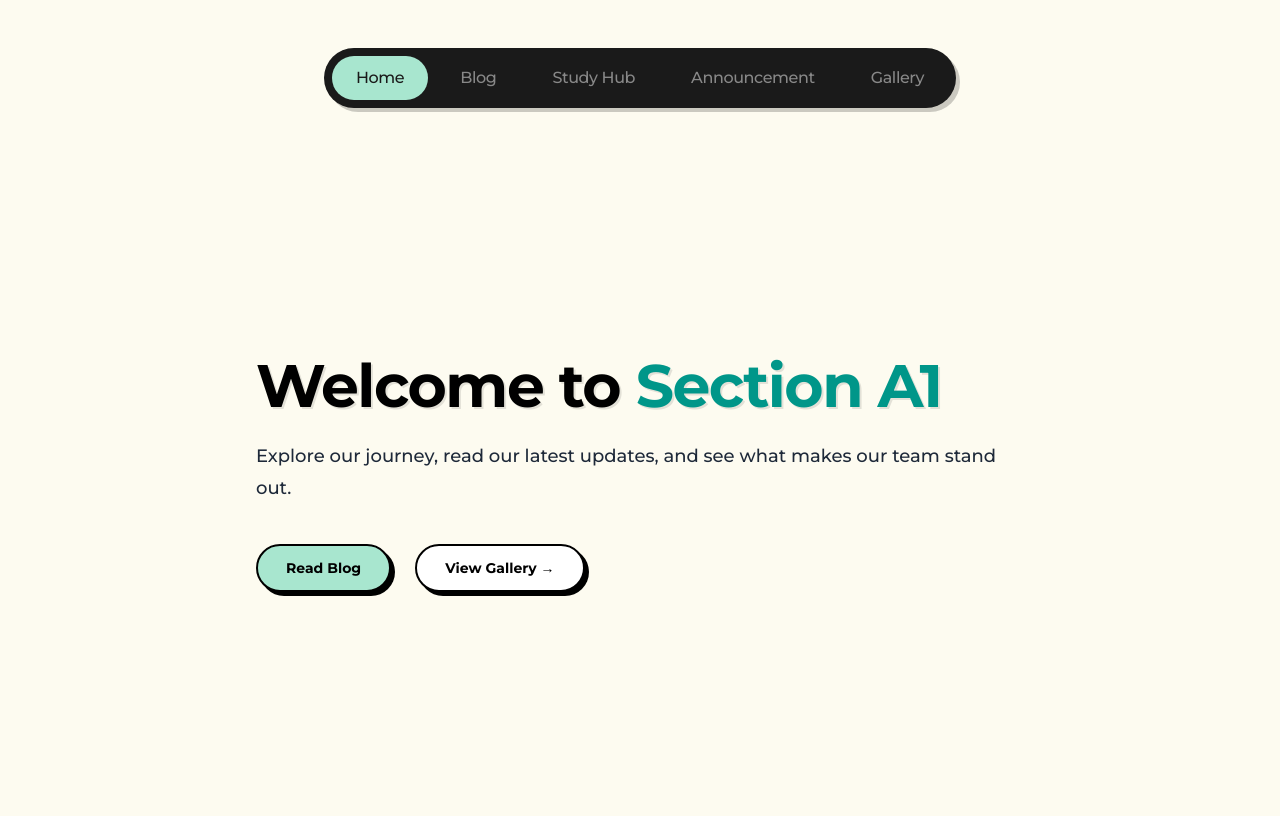
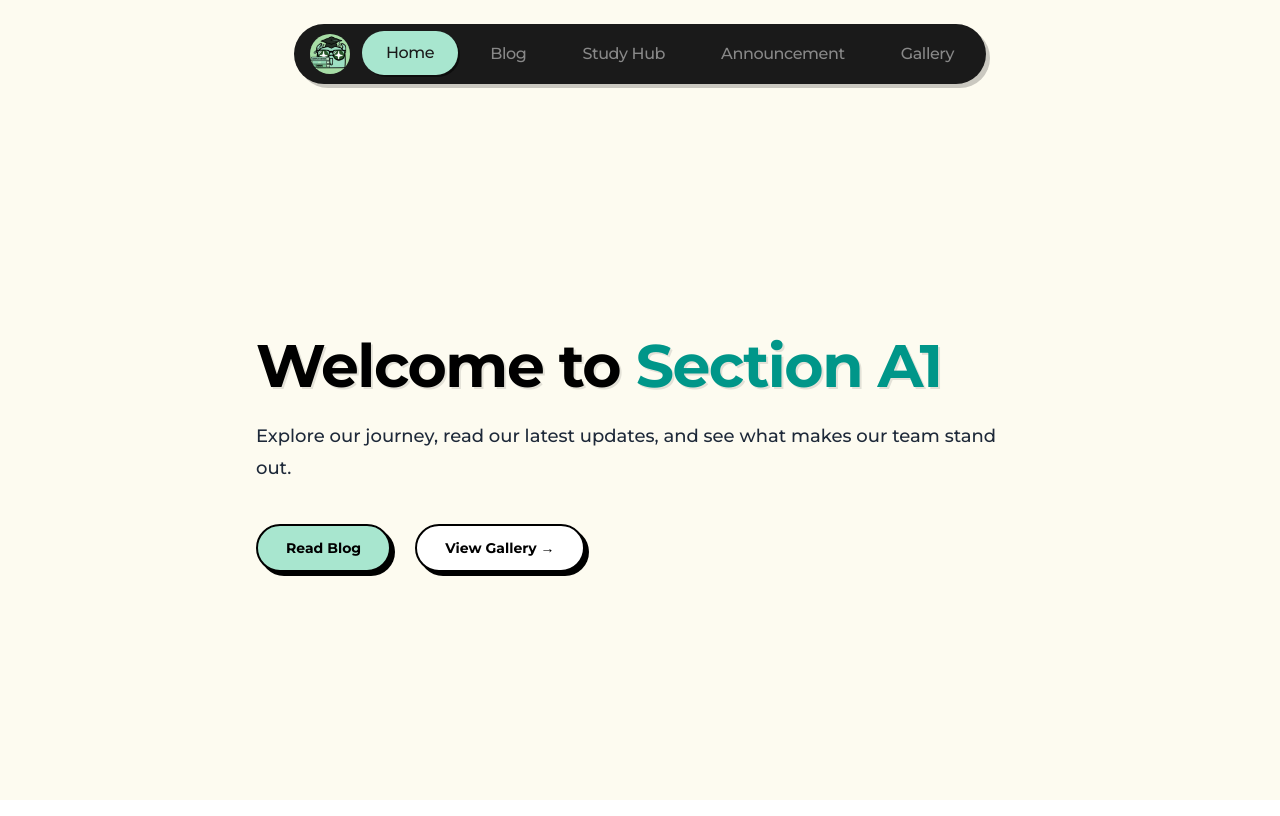
Before and after one commit to vynride/technicalcup-A1, a Next.js app: page / in a window 1280 px wide. Built offline with nearby package versions, Linux system fonts and the light colour scheme.

Commit message:
feat: add mascot

```diff
--- a/app/blog/page.js
+++ b/app/blog/page.js
@@ -1,4 +1,3 @@
-import Navbar from '@/components/Navbar';
 import Timeline from '@/components/Timeline';
 import { events } from '@/data/events';
 
@@ -9,10 +8,10 @@ export const metadata = {
 
 export default function Blog() {
   return (
-    <div className="min-h-screen bg-[#FDFBF0] text-black font-sans">
+    <div className="min-h-screen bg-[#FDFBF0] text-black font-sans pt-24">
       {/* Wrapper to handle navbar positioning if it's fixed, or just consistent padding */}
       <div className="max-w-7xl mx-auto px-6 lg:px-8 py-6">
-        <Navbar />
+
         <div className="mt-16 sm:mt-20">
             <h2 className="text-4xl sm:text-5xl font-black text-center mb-10 tracking-tight text-black uppercase drop-shadow-[2px_2px_0px_rgba(0,0,0,0.5)]">Our Journey</h2>
             <Timeline events={events} />
--- a/app/layout.js
+++ b/app/layout.js
@@ -1,4 +1,5 @@
 import { Montserrat } from "next/font/google";
+import Navbar from "@/components/Navbar";
 import "./globals.css";
 import SmoothScrolling from "@/components/SmoothScrolling";
 
@@ -22,6 +23,7 @@ export default function RootLayout({ children }) {
   return (
     <html lang="en">
       <body className={`${montserrat.variable} antialiased`}>
+        <Navbar />
         <SmoothScrolling />
         {children}
       </body>
--- a/app/page.js
+++ b/app/page.js
@@ -1,12 +1,10 @@
-import Navbar from "@/components/Navbar";
 import Link from "next/link";
 
 export default function Home() {
   return (
-    <div className="min-h-screen bg-[#FDFBF0] text-black font-sans selection:bg-teal-300 selection:text-black">
-      <div className="relative isolate min-h-screen flex flex-col">
-        <div className="px-6 lg:px-8 pt-6 z-10">
-          <Navbar />
+    <div className="min-h-screen bg-[#FDFBF0] text-black font-sans selection:bg-teal-300 selection:text-black pt-28">
+      <div className="relative isolate flex flex-col">
+        <div className="px-6 lg:px-8 z-10">
         </div>
 
         <div className="mx-auto max-w-7xl px-6 py-32 sm:py-48 lg:px-8 lg:py-56 z-10">
--- a/app/studyhub/page.js
+++ b/app/studyhub/page.js
@@ -1,6 +1,5 @@
 import React from 'react';
 import { Calendar, Clock, BookOpen, CheckCircle, MoreHorizontal, Settings, Plus, ArrowUpRight } from 'lucide-react';
-import Navbar from '@/components/Navbar';
 
 const Box = ({ children, className = "" }) => (
   <div className={`p-5 rounded-[1.5rem] border-2 border-black shadow-[4px_4px_0px_0px_rgba(0,0,0,1)] hover:translate-x-[2px] hover:translate-y-[2px] hover:shadow-[2px_2px_0px_0px_rgba(0,0,0,1)] transition-all duration-200 ${className}`}>
@@ -16,8 +15,8 @@ const Filter = ({ label, active = false }) => (
 
 export default function Dashboard() {
   return (
-    <div className="min-h-screen bg-[#FFFDF8] p-4 md:p-8 font-[family-name:var(--font-montserrat)] text-black">
-      <Navbar />
+    <div className="min-h-screen bg-[#FFFDF8] p-4 md:p-8 pt-28 font-[family-name:var(--font-montserrat)] text-black">
+
       <header className="max-w-7xl mx-auto mb-8 flex flex-col sm:flex-row sm:items-center justify-between gap-4">
         <div className="flex items-center gap-4">
           <div className="w-12 h-12 rounded-full bg-black border-2 border-black text-white flex items-center justify-center font-bold text-lg shadow-[2px_2px_0px_0px_rgba(255,255,255,0.5)]">PG</div>
--- a/components/Navbar.jsx
+++ b/components/Navbar.jsx
@@ -1,6 +1,7 @@
 "use client";
 import React from 'react';
 import Link from 'next/link';
+import Image from 'next/image';
 import { usePathname } from 'next/navigation';
 
 const Navbar = () => {
@@ -15,18 +16,21 @@ const Navbar = () => {
     ];
 
     return (
-        <header className="flex justify-center items-center py-6 w-full z-20 relative">
-            <nav className="bg-[#1A1A1A] rounded-full px-2 py-2 flex gap-2 shadow-[4px_4px_0px_0px_rgba(0,0,0,0.2)]">
+        <header className="fixed top-0 left-0 right-0 z-50 flex justify-center pt-6 pb-2 pointer-events-none">
+            <nav className="bg-[#1A1A1A] rounded-full px-2 py-2 flex items-center gap-2 shadow-[4px_4px_0px_0px_rgba(0,0,0,0.2)] pointer-events-auto transition-transform duration-300 hover:scale-[1.02]">
+                <div className="pl-2 pr-1">
+                 <Image src="/mascot-green.jpg" alt="Logo" width={40} height={40} className="w-10 h-10 rounded-full object-cover" />
+                </div>
                 {navItems.map((item) => {
                     const isActive = pathname === item.path;
                     return (
                         <Link
                             key={item.name}
                             href={item.path}
-                            className={` px-6 py-2.5 rounded-full text-base font-medium tracking-tight transition-all duration-200 ${
+                            className={`px-6 py-2.5 rounded-full text-base font-medium tracking-tight transition-all duration-300 ease-out ${
                                 isActive
-                                    ? 'bg-[#A8E6CF] text-[#1A1A1A]'
-                                    : 'text-[#888] hover:text-white hover:bg-white/10'
+                                    ? 'bg-[#A8E6CF] text-[#1A1A1A] shadow-[2px_2px_0px_0px_rgba(0,0,0,0.5)] transform -translate-y-[1px]'
+                                    : 'text-[#888] hover:text-white hover:bg-white/10 hover:-translate-y-[1px]'
                             }`}
                         >
                             {item.name}
```
Also changed, not shown: public/mascot-green.jpg (added), 1 other file (tests, documents, lock files or other folders).
